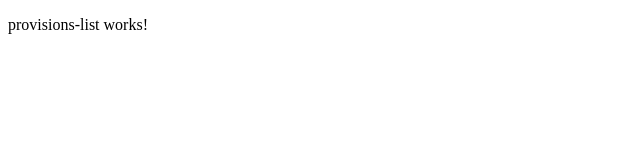
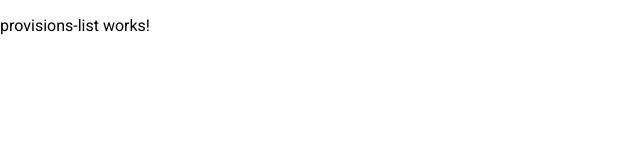
Before and after one commit to fciub/majordome, an Angular app in the folder majordome-web/: page / in a window 1280 px wide. Shown: the top 160 px of the page, without its empty margins (0-640 px from the left). Built offline with nearby package versions, Linux system fonts and the light colour scheme.

Commit message:
root: add Angular Material

```diff
--- a/majordome-web/angular.json
+++ b/majordome-web/angular.json
@@ -25,6 +25,7 @@
               "src/assets"
             ],
             "styles": [
+              "@angular/material/prebuilt-themes/indigo-pink.css",
               "src/styles.css"
             ],
             "scripts": []
@@ -87,6 +88,7 @@
               "src/assets"
             ],
             "styles": [
+              "@angular/material/prebuilt-themes/indigo-pink.css",
               "src/styles.css"
             ],
             "scripts": []
--- a/majordome-web/package.json
+++ b/majordome-web/package.json
@@ -11,10 +11,12 @@
   "private": true,
   "dependencies": {
     "@angular/animations": "^16.1.0",
+    "@angular/cdk": "^16.1.5",
     "@angular/common": "^16.1.0",
     "@angular/compiler": "^16.1.0",
     "@angular/core": "^16.1.0",
     "@angular/forms": "^16.1.0",
+    "@angular/material": "^16.1.5",
     "@angular/platform-browser": "^16.1.0",
     "@angular/platform-browser-dynamic": "^16.1.0",
     "@angular/router": "^16.1.0",
--- a/majordome-web/src/index.html
+++ b/majordome-web/src/index.html
@@ -6,6 +6,9 @@
   <base href="/">
   <meta name="viewport" content="width=device-width, initial-scale=1">
   <link rel="icon" type="image/x-icon" href="favicon.ico">
+  <link rel="preconnect" href="https://fonts.gstatic.com">
+  <link href="https://fonts.googleapis.com/css2?family=Roboto:wght@300;400;500&display=swap" rel="stylesheet">
+  <link href="https://fonts.googleapis.com/icon?family=Material+Icons" rel="stylesheet">
 </head>
 <body>
   <app-root></app-root>
--- a/majordome-web/src/styles.css
+++ b/majordome-web/src/styles.css
@@ -1 +1,4 @@
 /* You can add global styles to this file, and also import other style files */
+
+html, body { height: 100%; }
+body { margin: 0; font-family: Roboto, "Helvetica Neue", sans-serif; }
```
Also changed, not shown: 1 other file (tests, documents, lock files or other folders).
